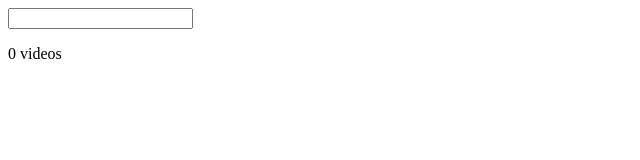
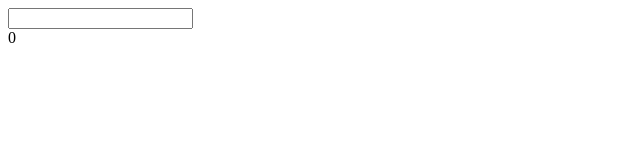
Before and after one commit to nayyaung9/youtube-api-react, a React (Create React App) app: page / in a window 1280 px wide. Shown: the top 160 px of the page, without its empty margins (0-640 px from the left). Built offline with nearby package versions, Linux system fonts and the light colour scheme.

Commit message:
pass data to child VideoList Component #006

```diff
--- a/src/components/App.js
+++ b/src/components/App.js
@@ -1,5 +1,10 @@
 import React, { Component } from 'react'
+
+// Components
 import SearchBar from './SearchBar'
+import VideoList from './VideoList'
+
+// API
 import youtube from '../api/youtube'
 
 class App extends Component {
@@ -19,7 +24,7 @@
     return(
       <div>
         <SearchBar onSubmit={this.onFormSubmit}/>
-        <p>{this.state.videos.length} videos</p>
+        <VideoList videos={this.state.videos} />
       </div>
     )
   }
--- /dev/null
+++ b/src/components/VideoList.js
@@ -0,0 +1,9 @@
+import React from 'react'
+
+const VideoList = props => {
+  return(
+    <div>{props.videos.length}</div>
+  )
+}
+
+export default VideoList;
```
